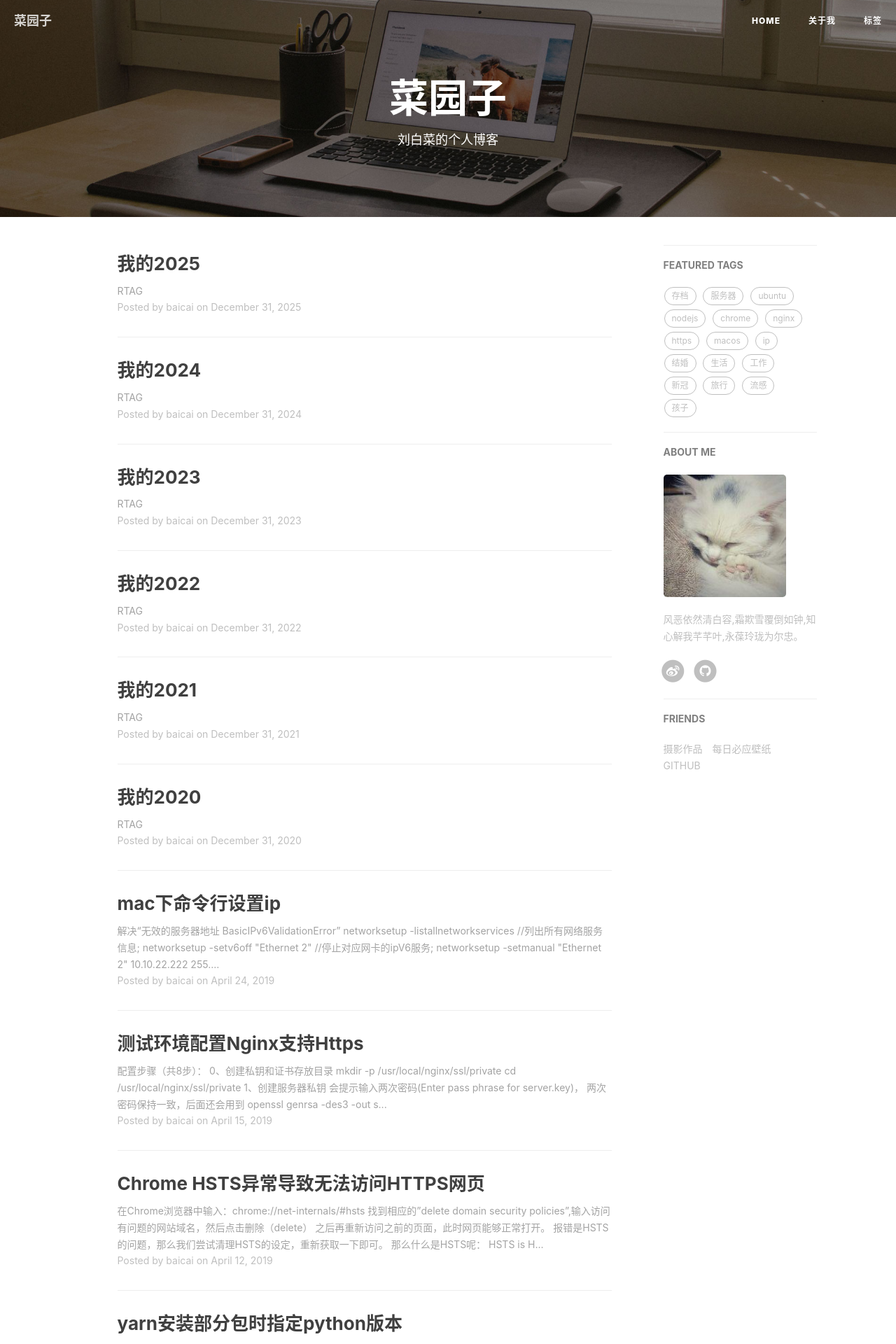
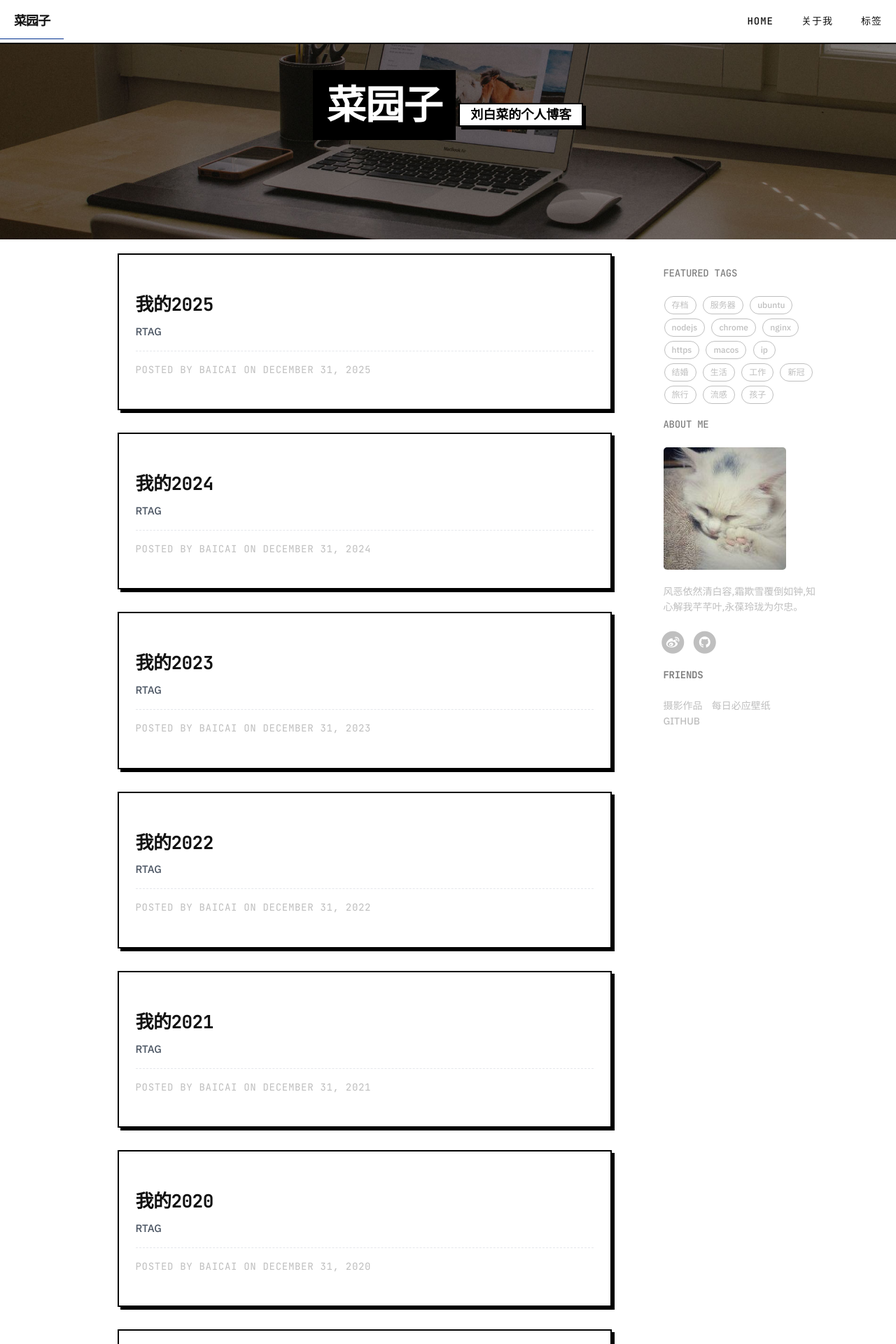
Before and after one commit to liubaicai/blog, a Jekyll site: the page built from index.html, in a window 1280 px wide. Shown: the top 1920 px of the page at 70% size. Built offline with Jekyll 4.4.1, drawn with Linux system fonts in a browser that asks for light colours; nearby versions of some CDN libraries; some web fonts are replaced; the list of posts is cut into pages by our own code; comment, search, counter and statistics services are not loaded.

Commit message:
chore: 清理无用的缓存文件
- 删除了多个无用的Jekyll缓存文件，减少项目体积。
- 更新了头部HTML文件，替换字体为IBM Plex Sans和JetBrains Mono，提升技术感。
- 新增自定义CSS文件，优化UI/UX设计，采用技术风格的配色和排版。

```diff
--- a/_includes/head.html
+++ b/_includes/head.html
@@ -10,10 +10,8 @@
     <title>{% if page.title %}{{ page.title }} - {{ site.SEOTitle }}{% else %}{{ site.SEOTitle }}{% endif %}</title>
 
     <style>
-        @font-face {
-            font-family: LXGWWenKai;
-            src: url('/fonts/LXGWWenKai.ttf')
-        }
+        /* Replaced LXGWWenKai with Technical Fonts for Geek/Dev feel */
+        @import url('https://fonts.googleapis.com/css2?family=IBM+Plex+Sans:wght@300;400;500;600;700&family=JetBrains+Mono:wght@400;500;600;700&display=swap');
     </style>
 
     <link rel="canonical" href="{{ page.url | replace:'index.html','' | prepend: site.baseurl | prepend: site.url }}">
@@ -23,6 +21,9 @@
 
     <!-- Custom CSS -->
     <link rel="stylesheet" href="{{ " /css/hux-blog.css" | prepend: site.baseurl }}">
+
+    <!-- UI/UX Pro Max Optimization -->
+    <link rel="stylesheet" href="{{ "/css/custom.css" | prepend: site.baseurl }}">
 
     <!-- Pygments Github CSS -->
     <link rel="stylesheet" href="{{ " /css/syntax.css" | prepend: site.baseurl }}">
--- /dev/null
+++ b/css/custom.css
@@ -0,0 +1,283 @@
+/* UI/UX Pro Max Optimization - Geek/Technical Edition (Light Mode Only) */
+
+/* Root Variables - Technical/Brutalist Palette */
+:root {
+    --primary: #0057FF; /* International Klein Blue / Tech Blue */
+    --primary-hover: #00308F;
+    --text-main: #111111;
+    --text-muted: #4B5563;
+    --text-light: #6B7280;
+    --bg-body: #FFFFFF;
+    --bg-card: #FFFFFF;
+    --border-color: #000000;
+    --border-width: 2px;
+    --shadow-offset: 4px;
+    --shadow-color: #000000;
+
+    /* Fonts */
+    --font-sans: "IBM Plex Sans", -apple-system, BlinkMacSystemFont, "Segoe UI", Roboto, Helvetica, Arial, sans-serif;
+    --font-mono: "JetBrains Mono", "Fira Code", Consolas, Monaco, "Andale Mono", monospace;
+}
+
+/* 1. Global Typography & Reset */
+body {
+    font-family: var(--font-sans);
+    background-color: var(--bg-body);
+    color: var(--text-main);
+    line-height: 1.6;
+    font-size: 16px;
+    -webkit-font-smoothing: antialiased;
+}
+
+h1, h2, h3, h4, h5, h6 {
+    font-family: var(--font-mono);
+    font-weight: 700;
+    margin-top: 1.5em; /* Breathing room */
+    margin-bottom: 0.75em;
+    color: var(--text-main);
+    letter-spacing: -0.02em;
+}
+
+a {
+    color: var(--primary);
+    text-decoration: none;
+    font-weight: 500;
+    border-bottom: 1px solid transparent;
+    transition: all 0.15s ease-in-out;
+}
+
+a:hover {
+    color: var(--primary-hover);
+    border-bottom-color: var(--primary-hover);
+    text-decoration: none;
+}
+
+/* 2. Technical Card Layout for Posts */
+.post-preview {
+    background-color: var(--bg-card);
+    border: var(--border-width) solid var(--border-color);
+    border-radius: 0; /* Sharp corners */
+    padding: 24px;
+    margin-bottom: 32px;
+    box-shadow: var(--shadow-offset) var(--shadow-offset) 0 0 var(--shadow-color); /* Hard Shadow */
+    transition: all 0.15s cubic-bezier(0.4, 0, 0.2, 1);
+}
+
+.post-preview:hover {
+    transform: translate(-2px, -2px);
+    box-shadow: calc(var(--shadow-offset) + 2px) calc(var(--shadow-offset) + 2px) 0 0 var(--shadow-color);
+}
+
+.post-title {
+    font-family: var(--font-mono);
+    font-size: 24px;
+    margin-top: 0;
+    margin-bottom: 10px;
+    font-weight: 700;
+    color: var(--text-main);
+}
+
+.post-subtitle {
+    font-size: 16px; /* Slightly smaller for hierarchy */
+    margin-bottom: 12px;
+    font-weight: 400;
+    color: var(--text-muted);
+}
+
+.post-content-preview {
+    font-family: var(--font-sans);
+    font-size: 15px;
+    color: var(--text-muted);
+    line-height: 1.6;
+    margin-bottom: 15px;
+}
+
+.post-meta {
+    font-family: var(--font-mono);
+    font-size: 12px;
+    color: var(--text-light);
+    text-transform: uppercase;
+    letter-spacing: 0.05em;
+    margin-top: 20px;
+    padding-top: 15px;
+    border-top: 1px dashed #E5E7EB; /* Tech divider */
+}
+
+/* Hide Separators */
+hr {
+    display: none;
+}
+
+/* 3. Navigation - "System Bar" Style */
+.navbar-custom {
+    background: #FFFFFF;
+    border-bottom: var(--border-width) solid var(--border-color);
+    box-shadow: none;
+}
+
+.navbar-custom .navbar-brand {
+    font-family: var(--font-mono);
+    color: var(--text-main) !important;
+    font-weight: 700;
+    text-transform: uppercase;
+    letter-spacing: -0.05em;
+}
+
+.navbar-custom .nav li a {
+    font-family: var(--font-mono);
+    color: var(--text-main) !important;
+    font-weight: 500;
+    font-size: 14px;
+    text-transform: uppercase;
+}
+
+.navbar-custom .nav li a:hover {
+    color: var(--primary) !important;
+    background-color: #F3F4F6;
+    text-decoration: underline;
+}
+
+/* 4. Header Blocks */
+header.intro-header .site-heading h1,
+header.intro-header .post-heading h1 {
+    font-family: var(--font-mono);
+    text-shadow: 2px 2px 0 #000; /* Retro shadow */
+    background-color: #000; /* High contrast background block */
+    color: #fff;
+    display: inline-block; /* Hug content */
+    padding: 10px 20px;
+}
+
+header.intro-header .site-heading .subheading,
+header.intro-header .post-heading .subheading {
+    font-family: var(--font-sans);
+    text-shadow: none;
+    background-color: #fff;
+    color: #000;
+    display: inline-block;
+    padding: 5px 15px;
+    margin-top: 10px;
+    border: 2px solid #000;
+    box-shadow: 4px 4px 0 0 #000;
+    font-weight: 600;
+}
+
+header.intro-header .post-heading .meta {
+    background-color: #fff;
+    color: #000;
+    padding: 5px 10px;
+    margin-top: 15px;
+    display: inline-block;
+    font-family: var(--font-mono);
+    font-size: 14px;
+    border: 2px solid #000;
+}
+
+header.intro-header .post-heading .tags .tag {
+    background: #fff;
+    border: 2px solid #000;
+    color: #000;
+    box-shadow: 2px 2px 0 0 #000;
+    font-family: var(--font-mono);
+    font-size: 12px;
+    border-radius: 0;
+    font-weight: 700;
+}
+
+header.intro-header .post-heading .tags .tag:hover {
+    transform: translate(-1px, -1px);
+    box-shadow: 3px 3px 0 0 #000;
+    text-decoration: none;
+    color: var(--primary);
+}
+
+/* 5. Pagination - "Terminal Buttons" */
+.pager li > a, .pager li > span {
+    background-color: #fff;
+    border: 2px solid #000;
+    border-radius: 0;
+    color: #000;
+    font-family: var(--font-mono);
+    font-weight: 700;
+    padding: 10px 25px;
+    box-shadow: 3px 3px 0 0 #000;
+    transition: all 0.1s;
+}
+
+.pager li > a:hover, .pager li > a:focus {
+    background-color: #000;
+    color: #fff;
+    border-color: #000;
+    transform: translate(-1px, -1px);
+    box-shadow: 4px 4px 0 0 rgba(0,0,0,0.5);
+}
+
+/* 6. Footer */
+footer {
+    background-color: #FAFAFA;
+    border-top: 2px solid #000;
+    padding: 50px 0;
+    font-family: var(--font-mono);
+}
+
+footer .copyright {
+    color: var(--text-main);
+    font-size: 12px;
+}
+
+/* 7. Article Content */
+.post-container {
+    font-size: 17px;
+    color: #111;
+}
+
+.post-container p {
+    margin-bottom: 1.5em;
+}
+
+/* Blockquotes: Terminal Style */
+.post-container blockquote {
+    border-left: 4px solid #000;
+    background: #F3F4F6;
+    padding: 1rem 1.5rem;
+    font-family: var(--font-mono);
+    font-style: normal;
+    color: #374151;
+    margin: 2rem 0;
+    border-radius: 0;
+    box-shadow: inset 4px 0 0 0 #000; /* Double line effect */
+}
+
+.post-container img {
+    border: 2px solid #000;
+    border-radius: 0;
+    padding: 5px;
+    background: #fff;
+    box-shadow: 4px 4px 0 0 #000;
+    margin: 2rem auto;
+}
+
+/* 8. Code Blocks - "Notepad" Style */
+pre {
+    background-color: #F8F9FA; /* Light gray */
+    border: 2px solid #000;
+    border-radius: 0;
+    color: #111;
+    padding: 20px;
+    font-family: var(--font-mono);
+    font-size: 14px;
+    box-shadow: 4px 4px 0 0 #E5E7EB;
+}
+
+code {
+    font-family: var(--font-mono);
+}
+
+p code {
+    background-color: #E5E7EB;
+    color: #000;
+    padding: 2px 6px;
+    border-radius: 0;
+    font-weight: 500;
+    border: 1px solid #D1D5DB;
+}
```
Also changed, not shown: 1 other file.
